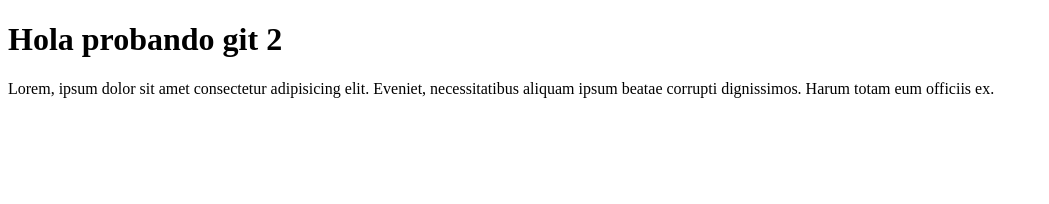
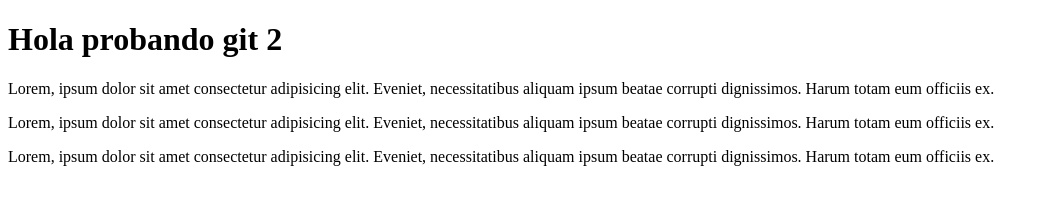
Before and after one commit to alramos06/prueba2, a plain HTML site: page index.html in a window 1280 px wide. Shown: the whole page, without its empty margins (0-1049 px from the left). Drawn offline with Linux system fonts and the light colour scheme.

Commit message:
se agregaron dos parrafos

```diff
--- a/index.html
+++ b/index.html
@@ -9,5 +9,8 @@
     <body>
         <h1>Hola probando git 2</h1>
         <p>Lorem, ipsum dolor sit amet consectetur adipisicing elit. Eveniet, necessitatibus aliquam ipsum beatae corrupti dignissimos. Harum totam eum officiis ex.</p>
+
+        <p>Lorem, ipsum dolor sit amet consectetur adipisicing elit. Eveniet, necessitatibus aliquam ipsum beatae corrupti dignissimos. Harum totam eum officiis ex.</p>
+        <p>Lorem, ipsum dolor sit amet consectetur adipisicing elit. Eveniet, necessitatibus aliquam ipsum beatae corrupti dignissimos. Harum totam eum officiis ex.</p>
     </body>
 </html>
```
